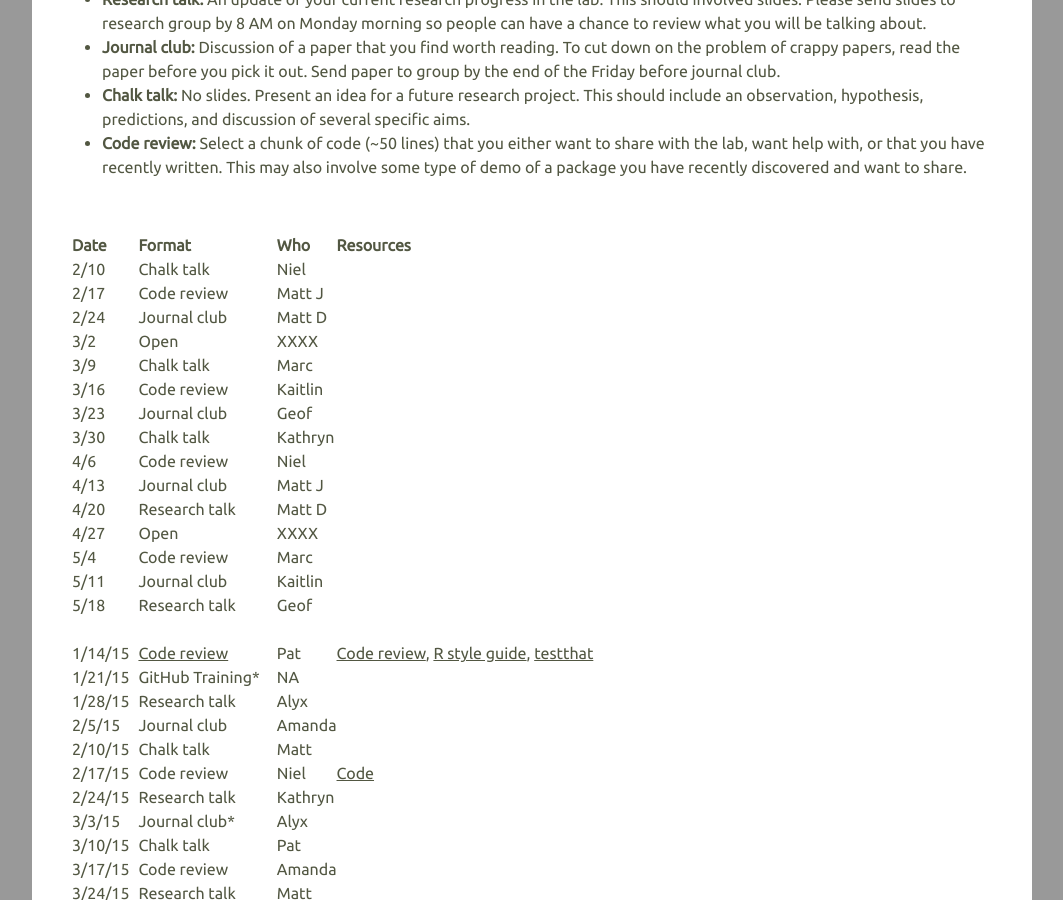
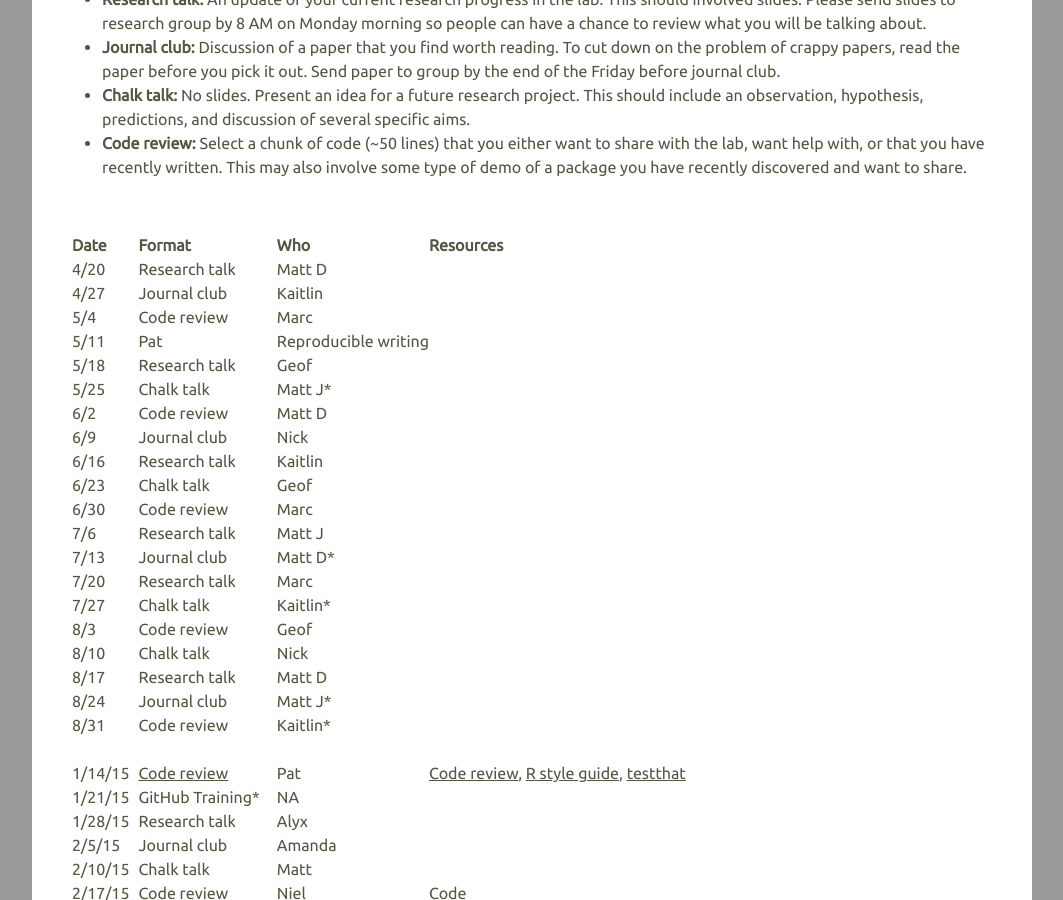
Before and after one commit to SchlossLab/schlosslab.github.io, a Jekyll site: the page built from _fish_bowl/schedule.md, in a window 1280 px wide and 900 px high, scrolled down 217 px. Shown: the whole window, without its empty margins (108-1171 px from the left). Built offline with Jekyll 4.4.1, drawn with Linux system fonts in a browser that asks for light colours; nearby versions of some CDN libraries; some of the changed text lies outside the part shown.

Commit message:
Update schedule.md

```diff
--- a/_fish_bowl/schedule.md
+++ b/_fish_bowl/schedule.md
@@ -27,21 +27,26 @@
 
 | Date  | Format           | Who       | Resources                                |
 |-------|------------------|-----------|:-----------------------------------------|
-| 2/10	|	Chalk talk	|	Niel	|	|
-| 2/17	|	Code review	|	Matt J	|	|
-| 2/24	|	Journal club	|	Matt D	|	|
-| 3/2	|	Open	|	XXXX	|	|
-| 3/9	|	Chalk talk	|	Marc	|	|
-| 3/16	|	Code review	|	Kaitlin	|	|
-| 3/23	|	Journal club	|	Geof	|	|
-| 3/30	|	Chalk talk	|	Kathryn	|	|
-| 4/6	|	Code review	|	Niel	|	|
-| 4/13	|	Journal club	|	Matt J	|	|
 | 4/20	|	Research talk	|	Matt D	|	|
-| 4/27	|	Open	|	XXXX	|	|
+| 4/27	|	Journal club	|	Kaitlin	|
 | 5/4	|	Code review	|	Marc	|	|
-| 5/11	|	Journal club	|	Kaitlin	|
+| 5/11	|	Pat	|	Reproducible writing	|	|
 | 5/18	|	Research talk	|	Geof	|	|
+| 5/25 | Chalk talk | Matt J* ||
+| 6/2 | Code review | Matt D ||
+| 6/9 | Journal club | Nick ||
+| 6/16 | Research talk | Kaitlin ||
+| 6/23 | Chalk talk | Geof ||
+| 6/30 | Code review | Marc ||
+| 7/6 | Research talk | Matt J ||
+| 7/13 | Journal club | Matt D* ||
+| 7/20 | Research talk | Marc ||
+| 7/27 | Chalk talk | Kaitlin* ||
+| 8/3 | Code review | Geof ||
+| 8/10 | Chalk talk | Nick ||
+| 8/17 | Research talk | Matt D ||
+| 8/24 | Journal club | Matt J* ||
+| 8/31 | Code review | Kaitlin* ||
 | 	|	|	|	|
 | 1/14/15	| [Code review](http://www.riffomonas.org/talks/2015 01 14 CodeReview.html)      | Pat       | [Code review](http://arxiv.org/pdf/1311.2412v1.pdf), [R style guide](http://google-styleguide.googlecode.com/svn/trunk/Rguide.xml), [testthat](http://journal.r-project.org/archive/2011-1/RJournal 2011-1 Wickham.pdf)
 | 1/21/15	| GitHub Training* | NA     |   |
@@ -94,16 +99,26 @@
 | 12/16/15	|	Code review	|	Matt D	|	|
 | 12/23/15	|	Break	|	|
 | 12/30/15	|	Break	|	|
-| 1/6/15	|	Journal club	|	Amanda	|	|
-| 1/13/15	|	Research talk	|	Marc	|	|
-| 1/20/15	|	Chalk talk	|	Kaitlin	|	|
-| 1/27/15	|	Code review	|	Geof	|	|
-| 2/3/15	|	Research talk	|	Kathryn	|	|
+| 1/6/16	|	Journal club	|	Amanda	|	|
+| 1/13/16	|	Research talk	|	Marc	|	|
+| 1/20/16	|	Chalk talk	|	Kaitlin	|	|
+| 1/27/16	|	Code review	|	Geof	|	|
+| 2/3/16	|	Research talk	|	Kathryn	|	|
+| 2/10/16	|	Chalk talk	|	Niel	|	|
+| 2/17/16	|	Code review	|	Matt J	|	|
+| 2/24/16	|	Journal club	|	Matt D	|	|
+| 3/2/16	|	Open	|	XXXX	|	|
+| 3/9/16	|	Chalk talk	|	Marc	|	|
+| 3/16/16	|	Code review	|	Kaitlin	|	|
+| 3/23/16	|	Journal club	|	Geof	|	|
+| 3/30/16	|	Chalk talk	|	Kathryn	|	|
+| 4/6/16	|	Code review	|	Niel	|	|
+| 4/13/16	|	Journal club	|	Matt J	|	|
 
 <br>
 
 \* Pat will be out these days. When there are journal clubs on these dates, the
-lab will still be expected to meet and discuss the papers.
+lab will still be expected to meet.
 
 ***Note:***
 If you need to switch dates with someone, you need to switch the format with
```
